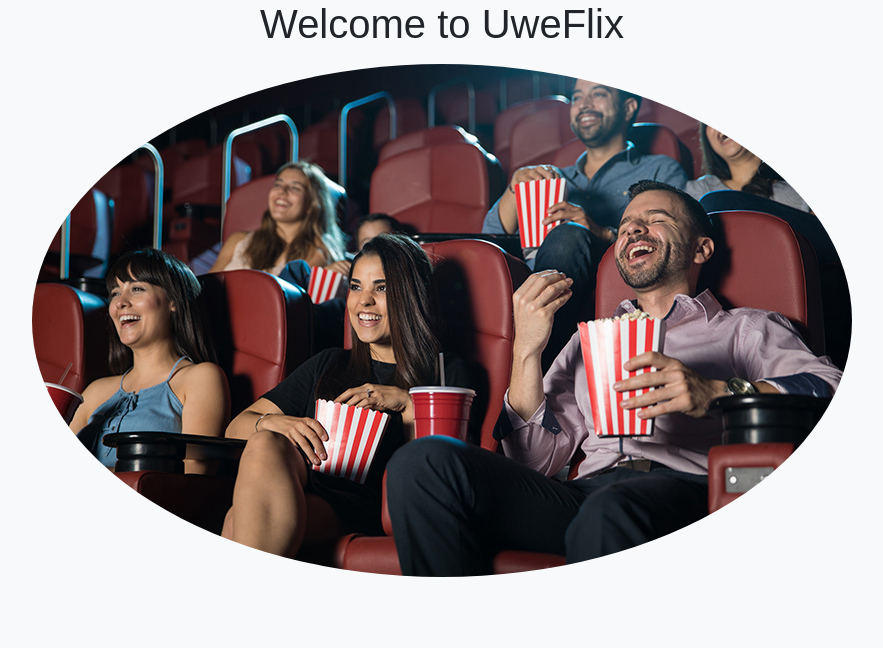
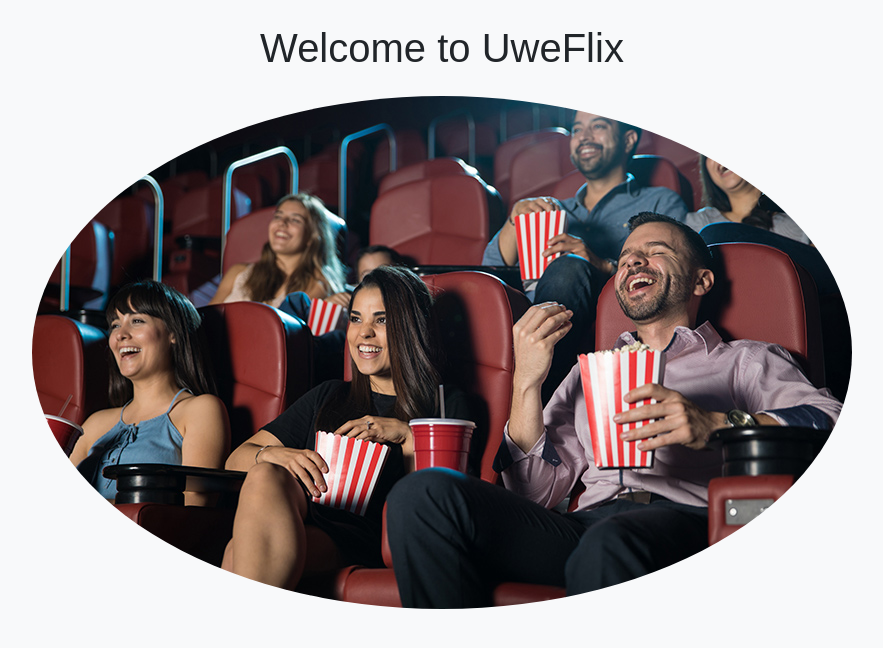
Before and after one commit to cameron-mg/UNI_Distributed-and-Enterprise-Software-Development, a Django app: page / in a window 1280 px wide. Shown: the part 56-704 px from the top of the page, without its empty margins (198-1081 px from the left). Run offline with Django 4.2, Linux system fonts and the light colour scheme; some libraries are stand-ins or nearby versions.

Commit message:
added css to film page and adjusted homepage text

```diff
--- a/app/templates/app/home.html
+++ b/app/templates/app/home.html
@@ -3,10 +3,10 @@
 Home
 {% endblock %}
 {% block content %}
-<div class="text-center">
+<div class="text-center mt-4">
     <h1>Welcome to UweFlix</h1>
 </div>
-<div class="container mt-3 text-center">
+<div class="container mt-4 text-center">
     <img src="static/app/images/crowd.jpg" class="rounded-circle img-fluid" alt="homePageImage">
 </div>
 {% endblock %}
```
Also changed, not shown: app/templates/app/films.html (+16 -0 lines).
